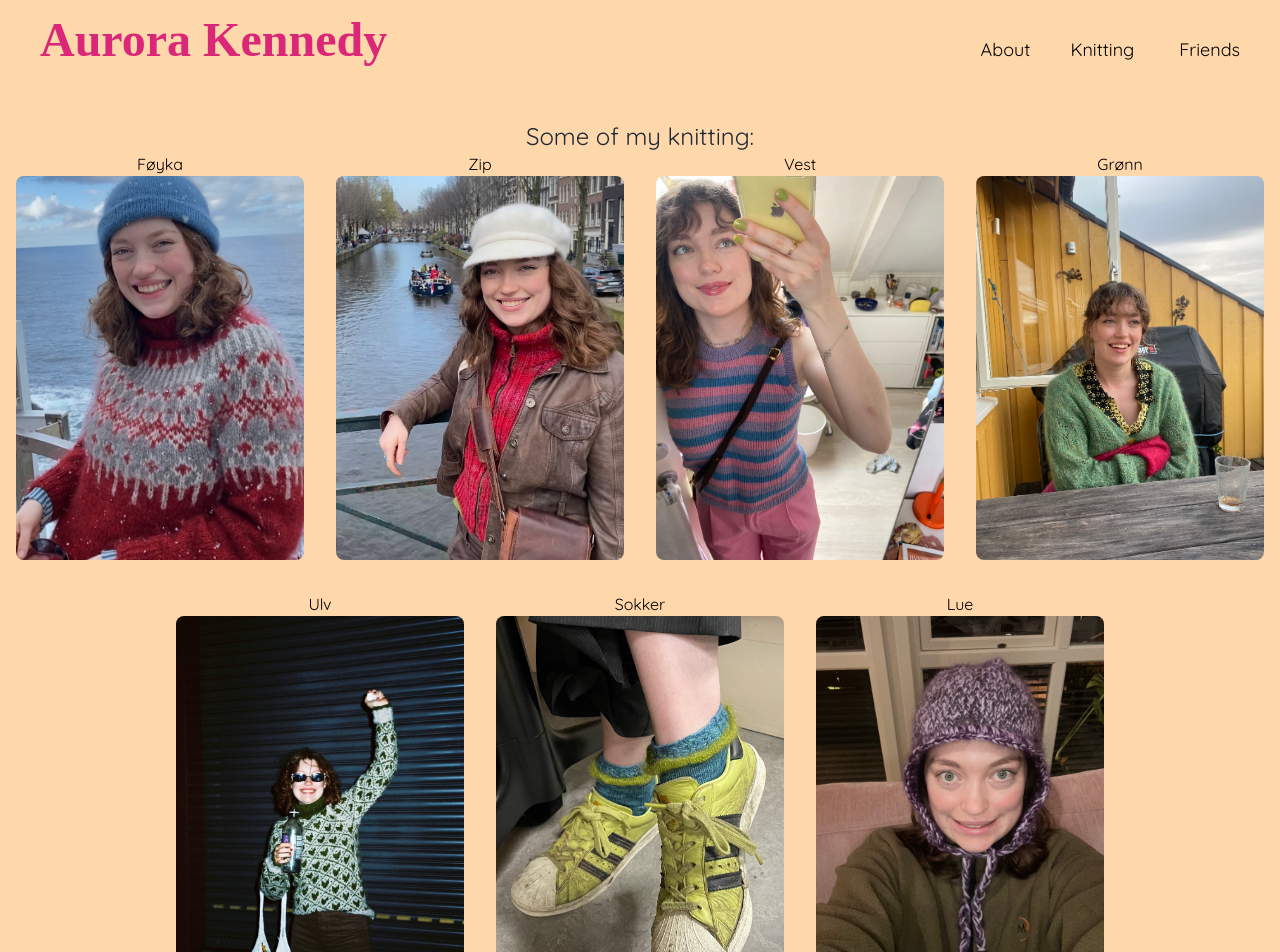
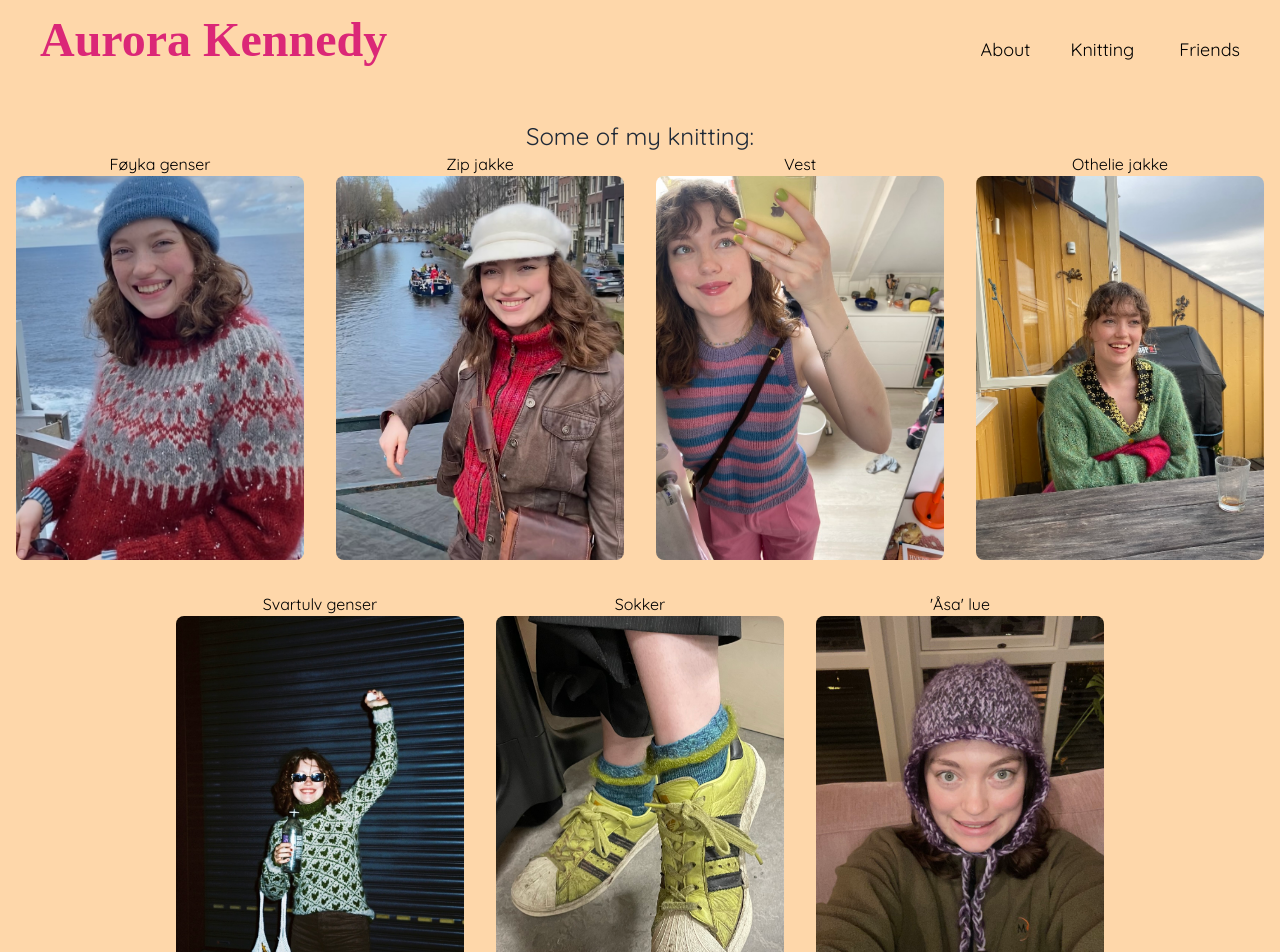
Before and after one commit to aurorakennedy/hjemmesnekk, a React (Vite) app: page /kniting in a window 1280 px wide. Shown: the top 952 px of the page. Built offline with nearby package versions, Linux system fonts and the light colour scheme; a web font is replaced by a local one.

Commit message:
update kniting names

```diff
--- a/src/pages/About.tsx
+++ b/src/pages/About.tsx
@@ -10,7 +10,7 @@ const About = () => {
         <p className=" px-56">
           Hi, I'm Aurora, an informatics student. I created this webpage to
           practice what I'm learning. Usually based in Trondheim, but right now,
-          I'm on an exchange semester in Athens ☀️.
+          I'm on an exchange semester in Athens ☀️. .
         </p>
         <img
           className="inline object-scale-down h-50 w-96 pt-12 rounded-md"
--- a/src/pages/Kniting.tsx
+++ b/src/pages/Kniting.tsx
@@ -3,13 +3,13 @@ import Navbar from "../components/Navbar";
 
 const Kniting = () => {
   const knittingData = [
-    { navn: "Føyka", bilde: "/images/strikk/føyka.jpeg" },
-    { navn: "Zip", bilde: "/images/strikk/zipJakke.jpeg" },
+    { navn: "Føyka genser", bilde: "/images/strikk/føyka.jpeg" },
+    { navn: "Zip jakke", bilde: "/images/strikk/zipJakke.jpeg" },
     { navn: "Vest", bilde: "/images/strikk/fargerikVest.jpeg" },
-    { navn: "Grønn", bilde: "/images/strikk/grønnJakke.jpeg" },
-    { navn: "Ulv", bilde: "/images/strikk/ulven.jpeg" },
+    { navn: "Othelie jakke", bilde: "/images/strikk/grønnJakke.jpeg" },
+    { navn: "Svartulv genser", bilde: "/images/strikk/ulven.jpeg" },
     { navn: "Sokker", bilde: "/images/strikk/sokker.jpeg" },
-    { navn: "Lue", bilde: "/images/strikk/lue.jpeg" },
+    { navn: "'Åsa' lue", bilde: "/images/strikk/lue.jpeg" },
   ];
 
   return (
```
